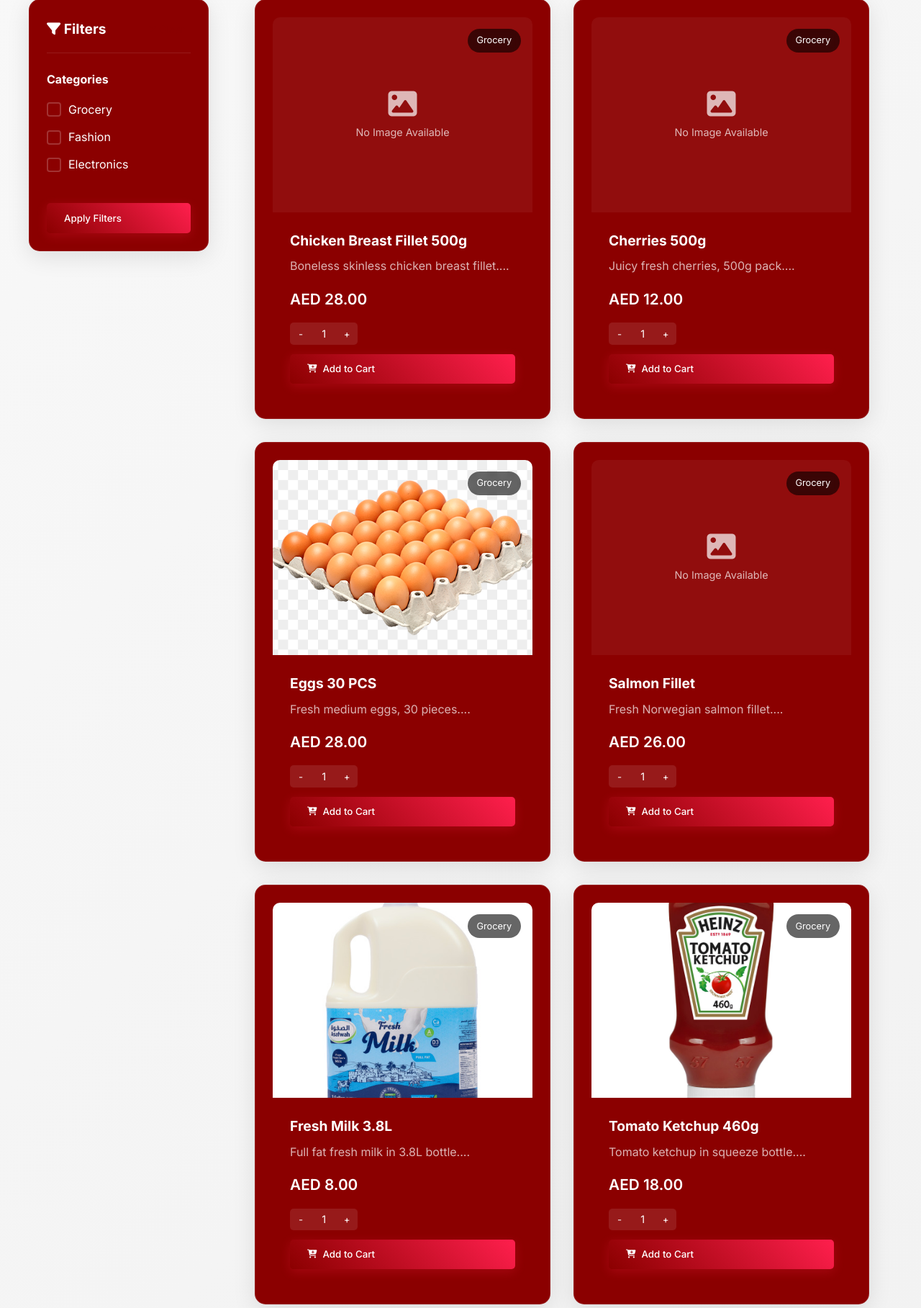
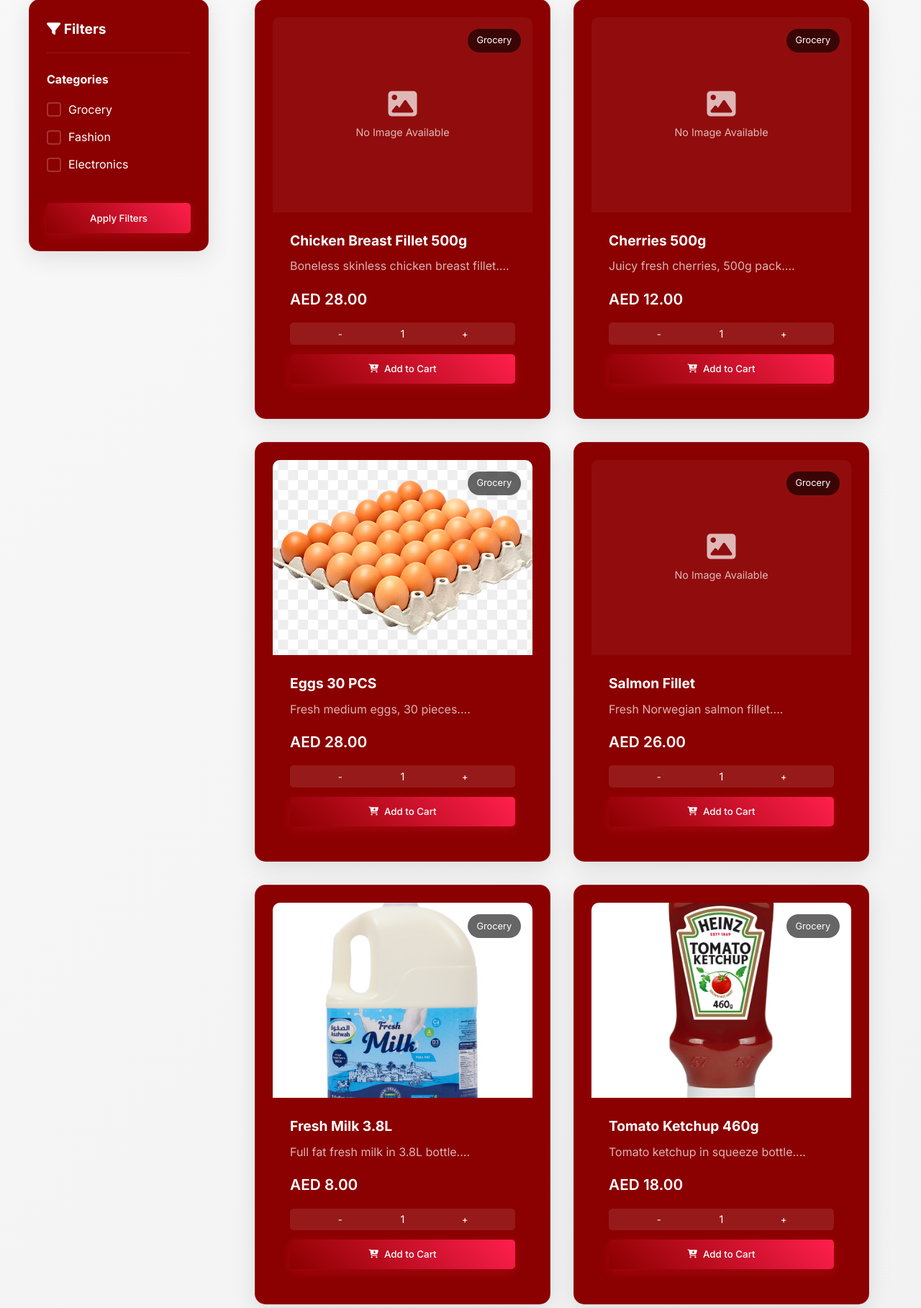
Before and after one commit to Genral-Khan/ABC-Supermarket, a PHP site: page /products.php in a window 1280 px wide. Shown: the part 103-1920 px from the top of the page at 72% size. Run offline with PHP 8.4, Linux system fonts and the light colour scheme; data comes from the database, SQL or seed files in the repository.

Commit message:
quantity-selector and button center

```diff
--- a/assets/css/style.css
+++ b/assets/css/style.css
@@ -856,7 +856,8 @@ body {
     background: rgba(255, 255, 255, 0.1);
     border-radius: 5px;
     padding: 0.2rem;
-    width: fit-content;
+    /* width: fit-content; */
+    justify-content: space-evenly;
 }
 
 .quantity-selector input {
@@ -880,7 +881,7 @@ body {
     background: none;
     border: none;
     color: var(--light-color);
-    width: 24px;
+    width: 100%;
     height: 24px;
     display: flex;
     align-items: center;
@@ -1097,6 +1098,7 @@ body {
     text-decoration: none !important;
     display: inline-flex;
     align-items: center;
+    justify-content: center;
     gap: 0.5rem;
     font-weight: 500;
     border: none;
```
